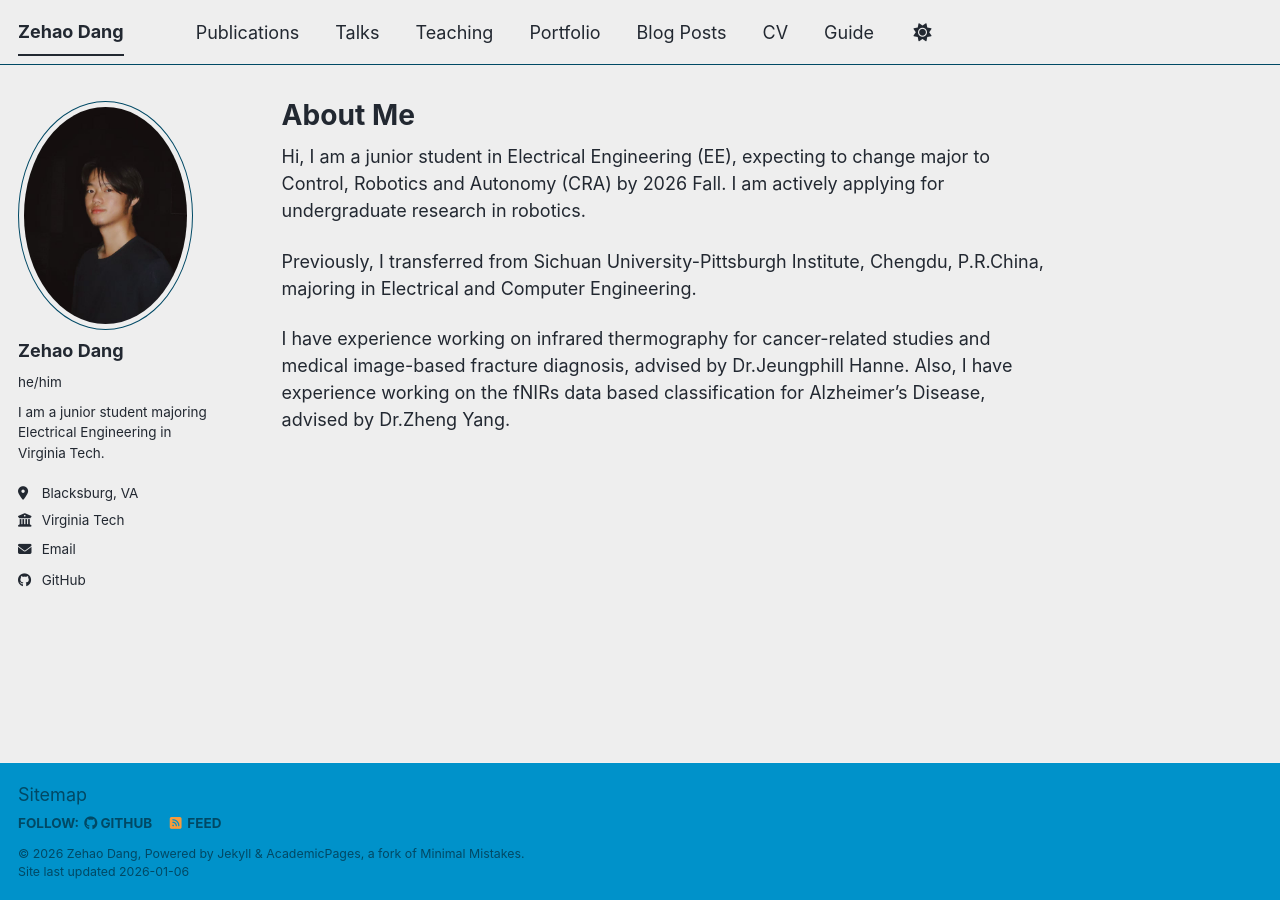
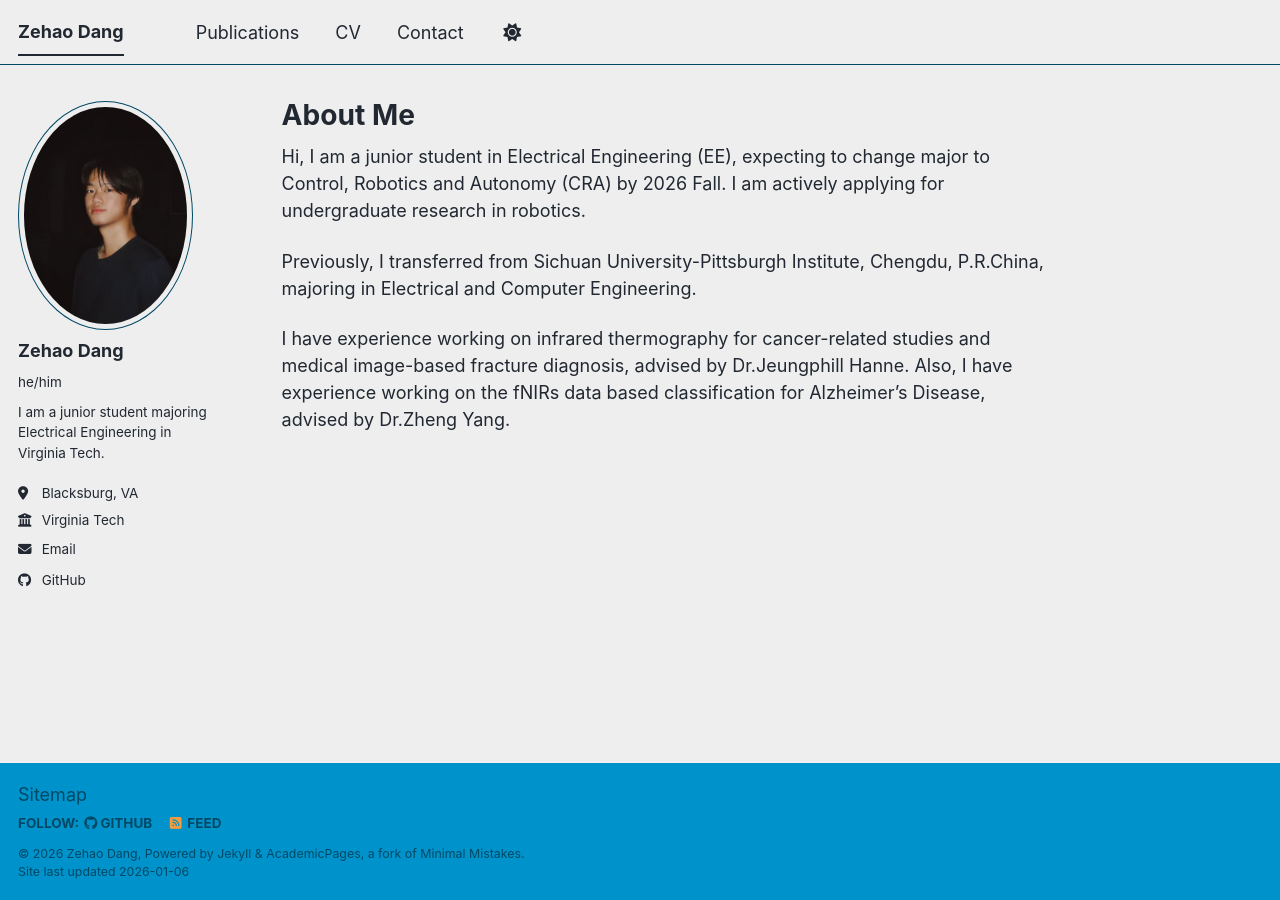
Before and after one commit to ZehaoDang1127/ZehaoDang1127.github.io, a Jekyll site: the page built from _pages/about.md, in a window 1280 px wide. Built offline with Jekyll 4.4.1, drawn with Linux system fonts in a browser that asks for light colours; a script bundle is joined from its source files by our own code; library files that are not in the unit come from our copies.

Commit message:
Update navigation links in navigation.yml
Removed several navigation items and added 'Contact' link.

```diff
--- a/_data/navigation.yml
+++ b/_data/navigation.yml
@@ -11,23 +11,11 @@
   - title: "Publications"
     url: /publications/
 
-  - title: "Talks"
-    url: /talks/
-
-  - title: "Teaching"
-    url: /teaching/
-
-  - title: "Portfolio"
-    url: /portfolio/
-
-  - title: "Blog Posts"
-    url: /year-archive/
-
   - title: "CV"
     url: /cv/
 
+  - title: "Contact"
+    url: /contact/
+
   # - title: "CV"
   #   url: /cv-json/
-
-  - title: "Guide"
-    url: /markdown/
```
